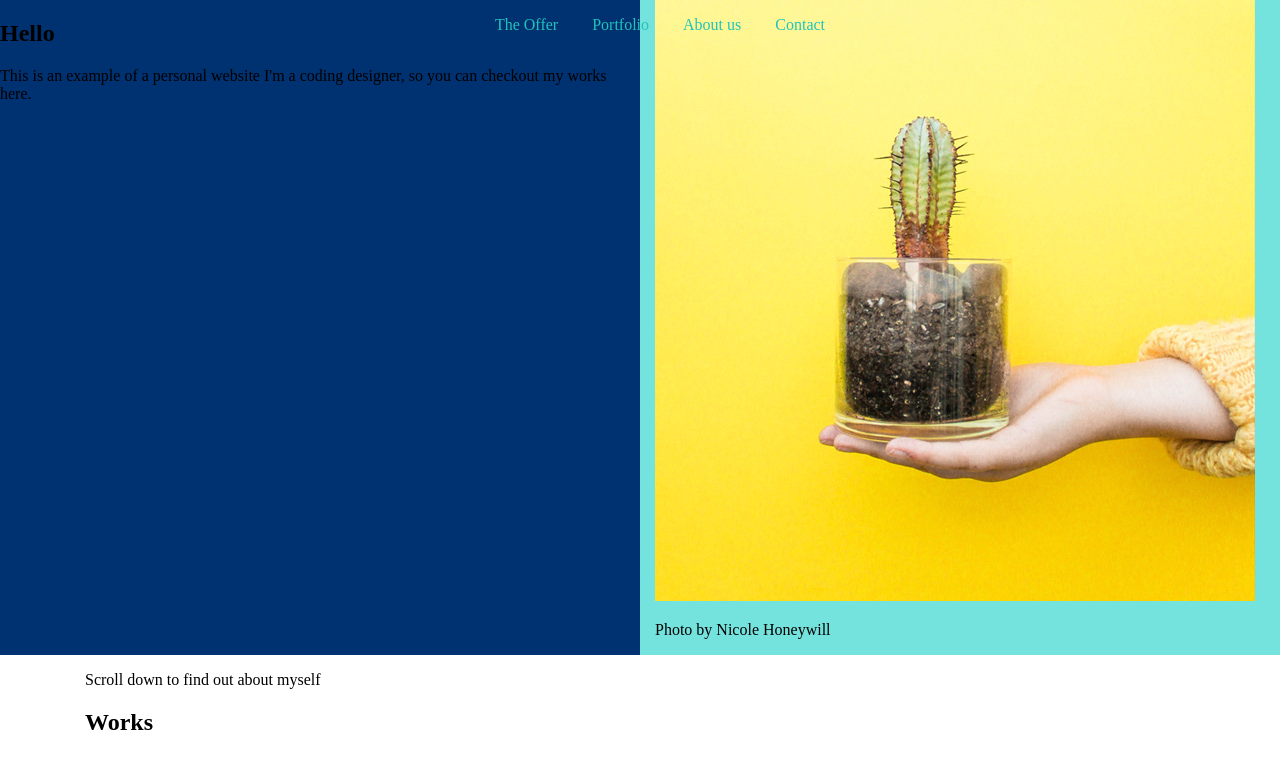
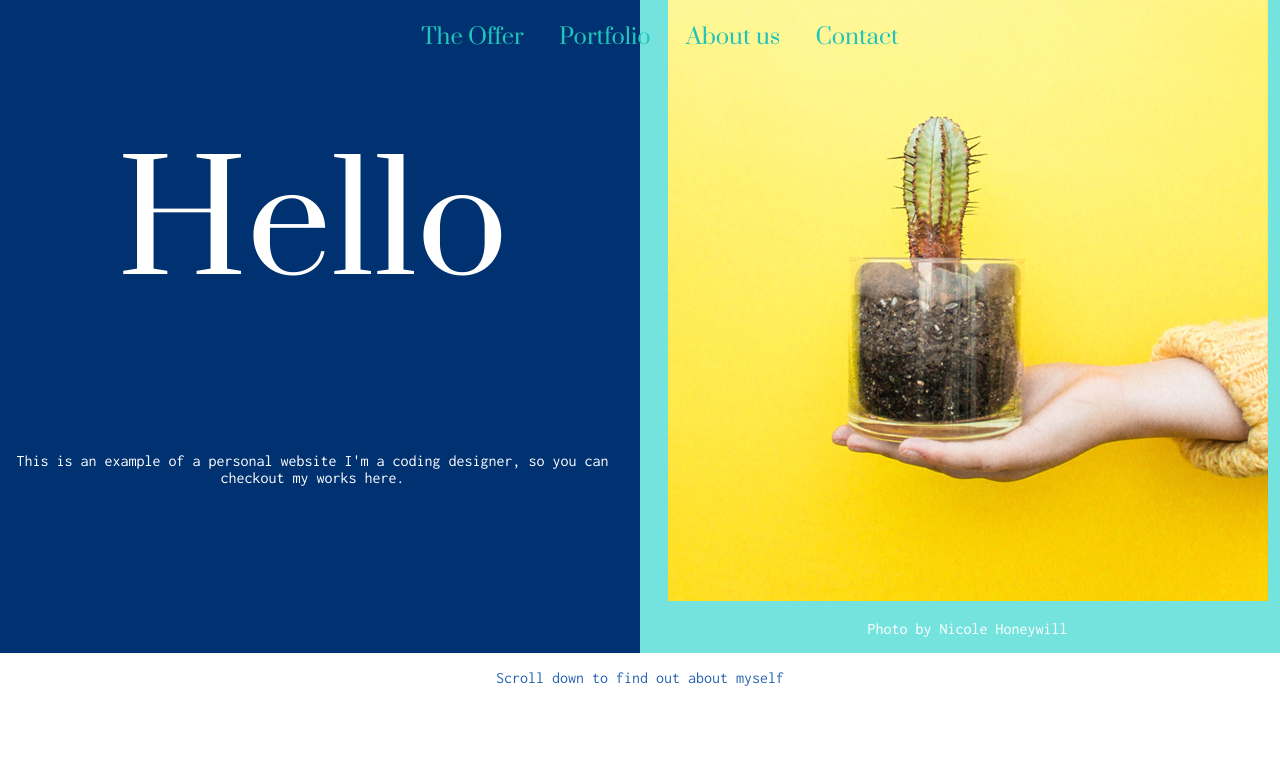
Before and after one commit to neilp666/branding, a plain HTML site: page index.html in a window 1280 px wide. Shown: the top 766 px of the page. Drawn offline with Linux system fonts and the light colour scheme.

Commit message:
Added colors & fonts to page

```diff
--- a/index.html
+++ b/index.html
@@ -6,6 +6,7 @@
   <meta name="viewport" content="width=device-width, initial-scale=1.0">
   <link rel="stylesheet" href="styles.css" type="text/css">
   <link rel="stylesheet" href="bootstrap-grid.css" type="text/css">
+  <link href="https://fonts.googleapis.com/css?family=Inconsolata|Prata" rel="stylesheet">
 </head>
   <body>
       <nav>
@@ -32,8 +33,8 @@
         </section>
       </header>
       <main class="container">
-        <p>Scroll down to find out about myself</p>
-        <section>
+        <p class="scroll">Scroll down to find out about myself</p>
+        <section class="works">
           <h2>Works</h2>
           <div class="row">
             <div class="col">
@@ -85,7 +86,7 @@
         </section>
 
         <!-- my team -->
-        <section>
+        <section class="myteam">
             <h2>My team</h2>
             <div class="row">
               <div class="col-md-6">
@@ -115,7 +116,7 @@
         </section>
 
         <!-- contact -->
-        <section>
+        <section class="contact">
             <h2>contact</h2>
             <div class="row">
               <div class="col">
--- a/styles.css
+++ b/styles.css
@@ -7,6 +7,7 @@ html {
 
 body {
   margin: 0;
+  font-family: 'Inconsolata', monospace;
 }
 
 nav {
@@ -14,7 +15,36 @@ nav {
   z-index: 1;
   left: 0;
   right: 0;
+  font-family: 'Prata', serif;
+  font-size: 22px;
 }
+
+
+h1, h2, h3, h4, h5 {
+  font-family: 'Prata', serif;
+  font-weight: normal;
+}
+
+h1 {
+  font-size: 150px;
+}
+
+h2 {
+  font-size: 100px;
+}
+
+.works h2 {
+  color: #41ccc4;
+}
+
+.myteam h2 {
+  color: #003170;
+}
+
+.contact h2 {
+  color: #f3747b;
+}
+
 
 .navigation {
   text-align: center;
@@ -26,12 +56,22 @@ nav {
   color: #20c4bb;
 }
 
+.left-col, .right-col {
+  color: #fff;
+  text-align: center;
+}
+
 .left-col {
   background-color: #003170;
 }
 
 .right-col {
   background-color: #75e3dd;
+}
+
+.scroll {
+  color: #2864b1;
+  text-align: center;
 }
 
 img {
```
